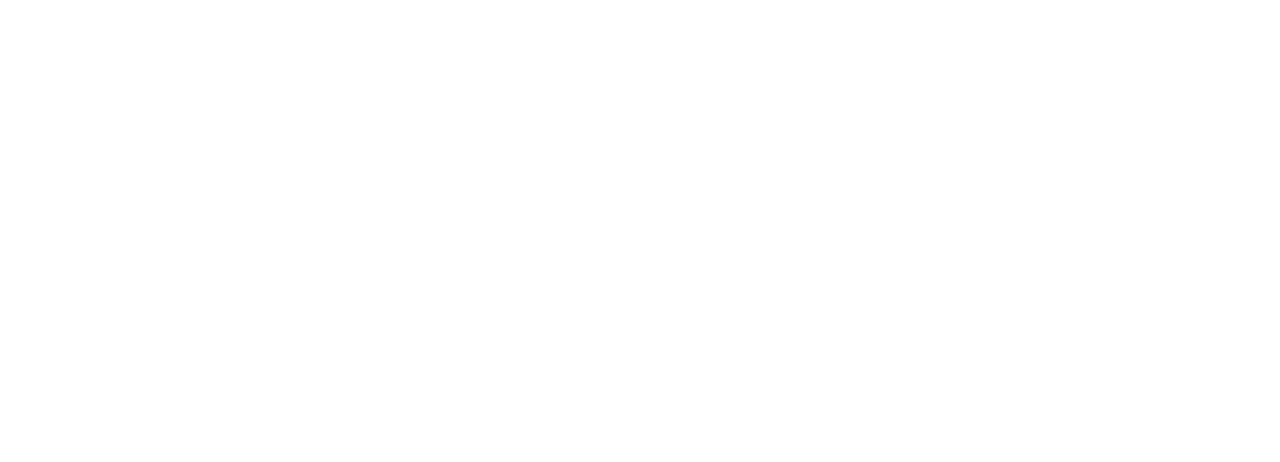
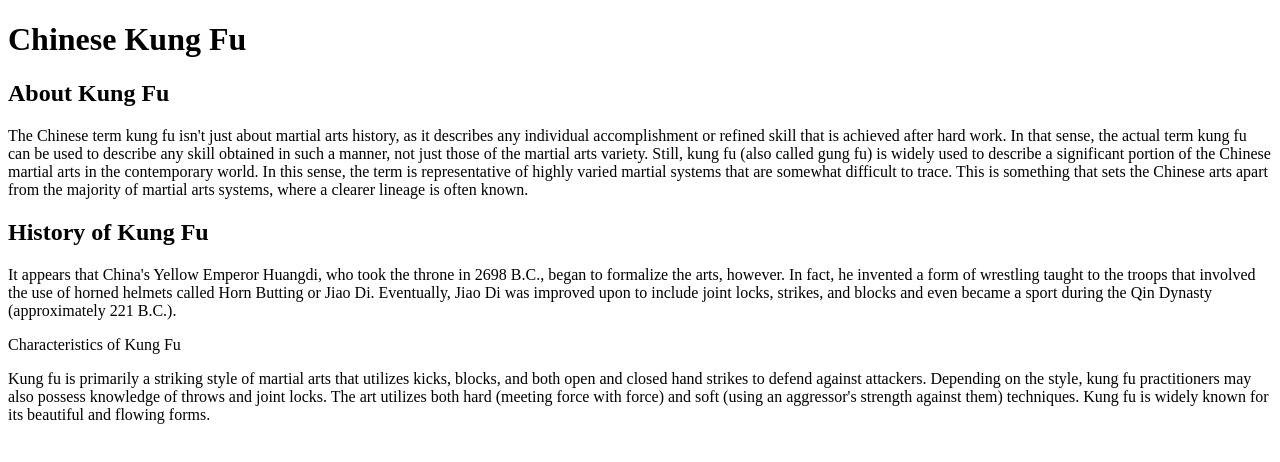
Before and after one commit to ShaolinSunset/html-me-something, a plain HTML site: page index.html in a window 1280 px wide. Drawn offline with Linux system fonts and the light colour scheme.

Commit message:
added content

```diff
--- a/index.html
+++ b/index.html
@@ -4,9 +4,19 @@
     <meta charset="UTF-8">
     <meta name="viewport" content="width=device-width, initial-scale=1.0">
     <meta http-equiv="X-UA-Compatible" content="ie=edge">
-    <title>Document</title>
+    <title>Anicia Snell</title>
 </head>
 <body>
+  <h1>Chinese Kung Fu</h1>
+  <div id="introduction">
+    <h2>About Kung Fu</h2>
+    <p>The Chinese term kung fu isn't just about martial arts history, as it describes any individual accomplishment or refined skill that is achieved after hard work. In that sense, the actual term kung fu can be used to describe any skill obtained in such a manner, not just those of the martial arts variety. Still, kung fu (also called gung fu) is widely used to describe a significant portion of the Chinese martial arts in the contemporary world. In this sense, the term is representative of highly varied martial systems that are somewhat difficult to trace. This is something that sets the Chinese arts apart from the majority of martial arts systems, where a clearer lineage is often known.</p>
+  <div id="history">
+    <h2>History of Kung Fu</h2>
+    <p>It appears that China's Yellow Emperor Huangdi, who took the throne in 2698 B.C., began to formalize the arts, however. In fact, he invented a form of wrestling taught to the troops that involved the use of horned helmets called Horn Butting or Jiao Di. Eventually, Jiao Di was improved upon to include joint locks, strikes, and blocks and even became a sport during the Qin Dynasty (approximately 221 B.C.).</p>
+  <div id="characteristics"
+    <h2>Characteristics of Kung Fu</h2>
+    <p>Kung fu is primarily a striking style of martial arts that utilizes kicks, blocks, and both open and closed hand strikes to defend against attackers. Depending on the style, kung fu practitioners may also possess knowledge of throws and joint locks. The art utilizes both hard (meeting force with force) and soft (using an aggressor's strength against them) techniques. Kung fu is widely known for its beautiful and flowing forms.</p>
 
 </body>
 </html>
```
